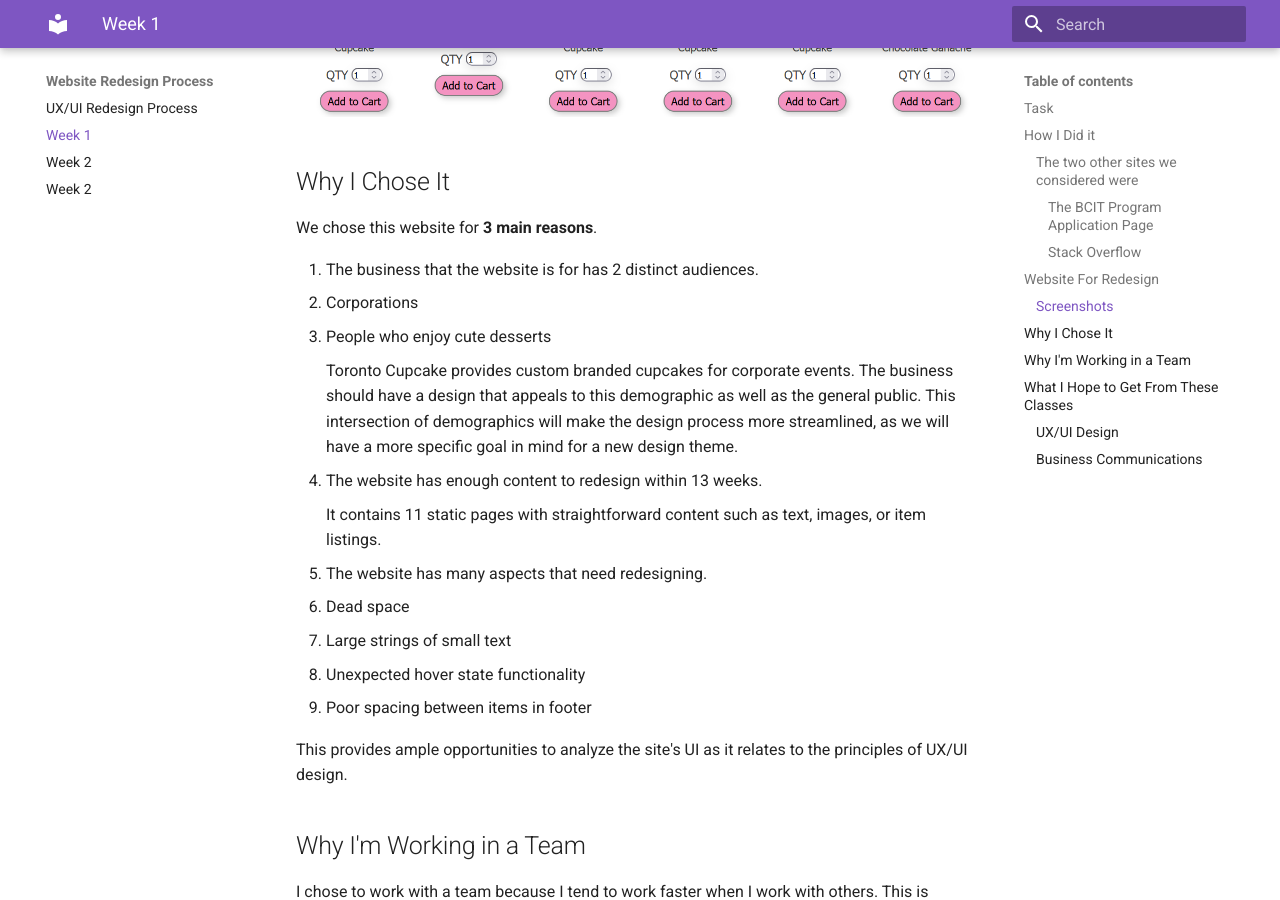
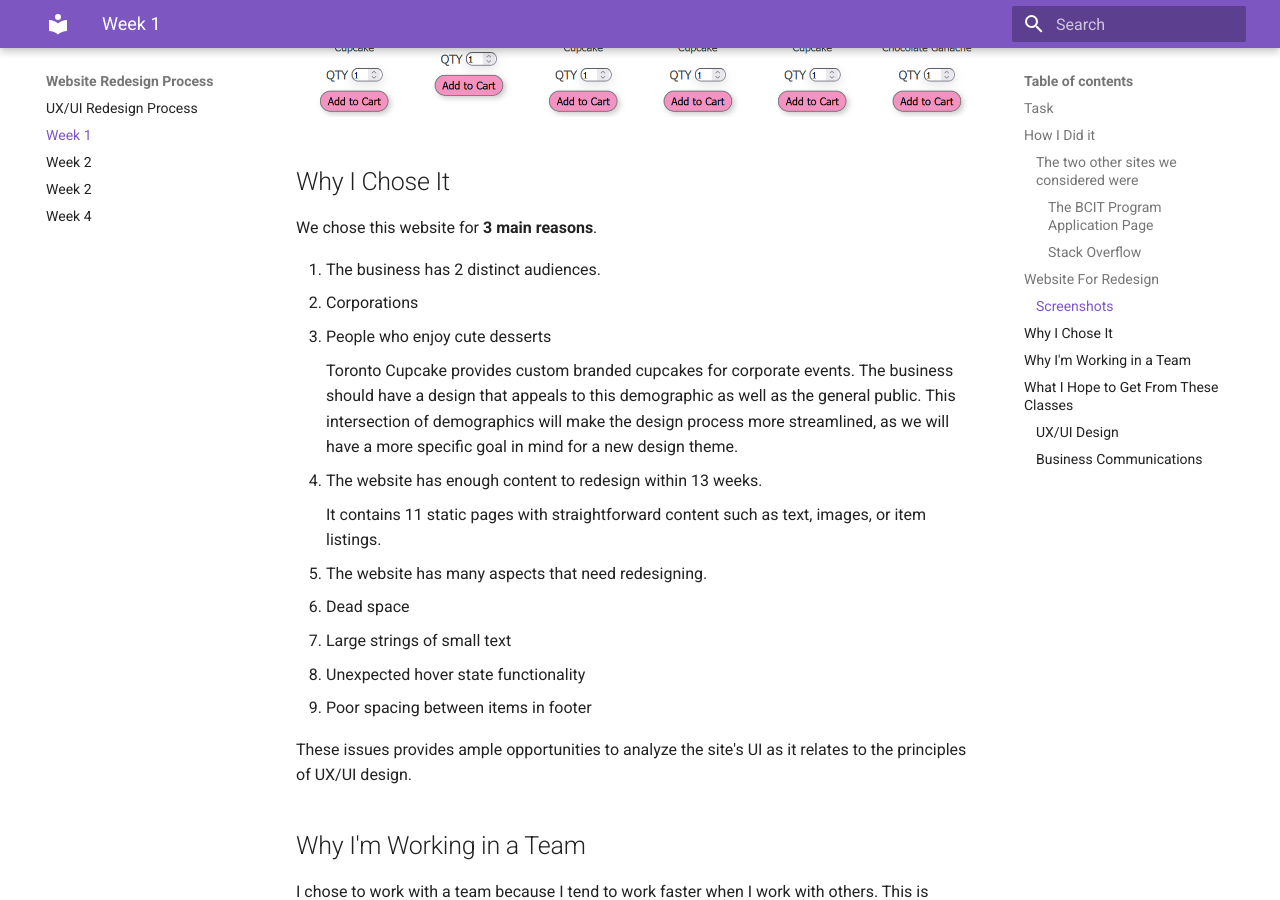
Before and after one commit to anna-moughnie/redesign-process, an MkDocs documentation site: the page built from docs/week1.md, in a window 1280 px wide and 900 px high, scrolled down 3753 px. Built offline with MkDocs 1.6.1 and Material for MkDocs 9.7.7, drawn with Linux system fonts in a browser that asks for light colours.

Commit message:
started w4

```diff
--- a/docs/week1.md
+++ b/docs/week1.md
@@ -44,7 +44,7 @@
 
 We chose this website for **3 main reasons**.
 
-1. The business that the website is for has 2 distinct audiences.
+1. The business has 2 distinct audiences.
    * Corporations
 
    * People who enjoy cute desserts
@@ -62,7 +62,7 @@
    * Unexpected hover state functionality
    * Poor spacing between items in footer
 
-   This provides ample opportunities to analyze the site's UI as it relates to the principles of UX/UI design.
+   These issues provides ample opportunities to analyze the site's UI as it relates to the principles of UX/UI design.
 
 ## Why I'm Working in a Team
 
--- /dev/null
+++ b/docs/week4.md
@@ -0,0 +1,3 @@
+# Week 4
+
+This week
```
Also changed, not shown: README.md (+7 -1 lines), docs/week2.md (+1 -1 lines).
